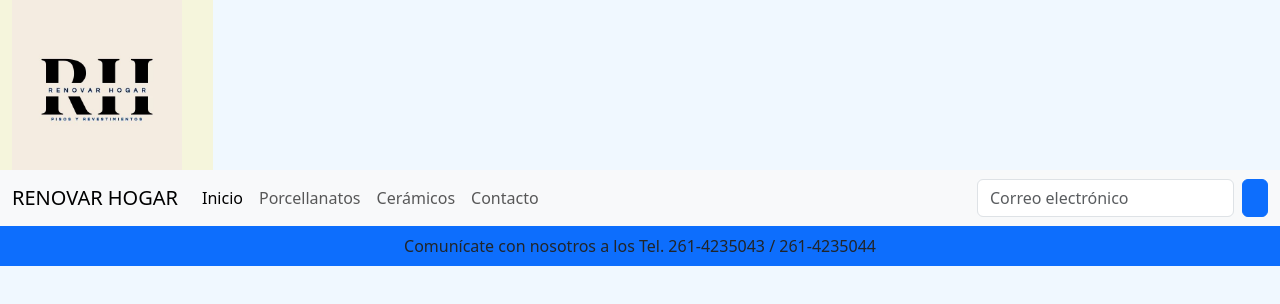
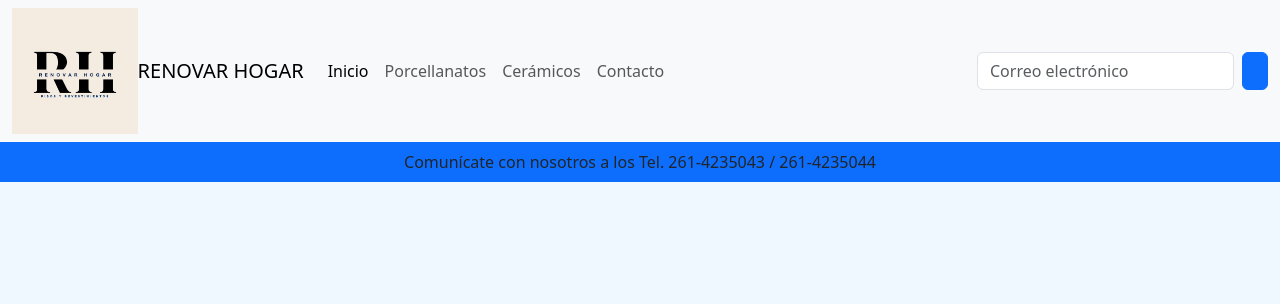
Before and after one commit to O-Caballero24/repositorio2daPreEntrega, a plain HTML site: page proyecto_2da_pre_entrega_Caballero_Orlando/index.html in a window 1280 px wide. Drawn offline with nearby package versions, Linux system fonts and the light colour scheme.

Commit message:
v.0.0.3
Se modifica  Header para incluir logo.

```diff
--- a/proyecto_2da_pre_entrega_Caballero_Orlando/index.html
+++ b/proyecto_2da_pre_entrega_Caballero_Orlando/index.html
@@ -10,20 +10,12 @@
   <link rel="icon" href="../proyecto_2da_pre_entrega_Caballero_Orlando/imagenes/icon/RH.ico">
   <title>RENOVAR HOGAR</title>
 </head>
-
 <body>
   <!-- ENCABEZADO -->
   <header>
-    <div class="container-fluid justify-content-center">
-        <div class="header row">
-            <div class="izq col-lg-2 col-md-1 col-sm-12">
-                <img class="logo" src="./imagenes/logo/RH.jpg">
-            </div>
-
-        </div>
-  </header>
     <nav class="navbar navbar-expand-lg bg-body-tertiary">
       <div class="container-fluid">
+        <img class="logo" src="./imagenes/logo/RH.jpg">
         <a class="navbar-brand" href="#">RENOVAR HOGAR</a>
         <button class="navbar-toggler" type="button" data-bs-toggle="collapse" data-bs-target="#navbarSupportedContent"
           aria-controls="navbarSupportedContent" aria-expanded="false" aria-label="Toggle navigation">
@@ -32,7 +24,8 @@
         <div class="collapse navbar-collapse" id="navbarSupportedContent">
           <ul class="navbar-nav me-auto mb-2 mb-lg-0">
             <li class="nav-item">
-            <a class="nav-link active" aria-current="page" href="../proyecto_2da_pre_entrega_Caballero_Orlando/index.html">Inicio</a>
+              <a class="nav-link active" aria-current="page"
+                href="../proyecto_2da_pre_entrega_Caballero_Orlando/index.html">Inicio</a>
             </li>
             <li class="nav-item">
               <a class="nav-link" href="#">Porcellanatos</a>
@@ -51,6 +44,7 @@
         </div>
       </div>
     </nav>
+  </header>
   <div class="container-fluid bg-primary d-flex justify-content-center">
     <p class="textlight mb-0 p-2 fs-6">Comunícate con nosotros a los Tel. 261-4235043 / 261-4235044</p>
   </div>
--- a/proyecto_2da_pre_entrega_Caballero_Orlando/style/style.css
+++ b/proyecto_2da_pre_entrega_Caballero_Orlando/style/style.css
@@ -2,18 +2,9 @@ body
 {
     background-color: aliceblue;
 }
-.header
-{
-   height: 10%;
-}
-.izq
-{
-   background-color: beige;
-   height: 100%;
-}
+
 .logo
 {
-    height: 100%;
-    width: 90%;
-
+    height: 10%;
+    width: 10%;
 }
```
Also changed, not shown: proyecto_2da_pre_entrega_Caballero_Orlando/imagenes/icon/nuevoLogo.ico (added). Lines whose indentation alone changed are shown as unchanged.
